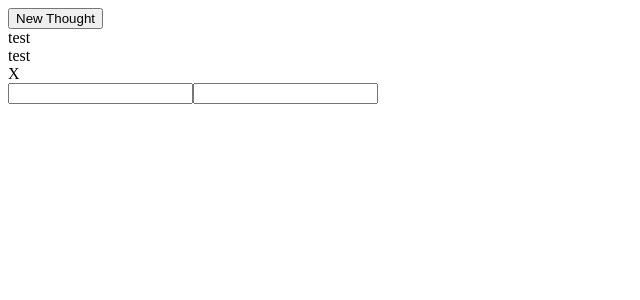
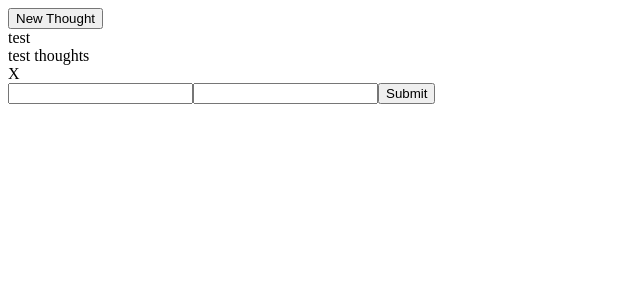
Before and after one commit to madeleinedippenaar/social-post, an Angular app: page / in a window 1280 px wide. Both pictures are taken after a click on the button "New Thought". Shown: the top 300 px of the page, without its empty margins (0-640 px from the left). Built offline with nearby package versions, Linux system fonts and the light colour scheme.

Commit message:
added event emmitters

```diff
--- a/src/app/shared/components/post-form/post-form.component.html
+++ b/src/app/shared/components/post-form/post-form.component.html
@@ -1,4 +1,5 @@
 <div>
     <input [(ngModel)]="post.title" />
     <input [(ngModel)]="post.thoughts" />
+    <button (click)="submitPost()">Submit</button>
 </div>
--- a/src/app/shared/components/post-form/post-form.component.ts
+++ b/src/app/shared/components/post-form/post-form.component.ts
@@ -1,4 +1,4 @@
-import { Component, OnInit } from '@angular/core';
+import { Component, OnInit, Output, EventEmitter } from '@angular/core';
 import { Post } from '../../models/social';
 
 @Component({
@@ -8,11 +8,16 @@ import { Post } from '../../models/social';
 })
 export class PostFormComponent implements OnInit {
 
-  post: Post = {title: '', thoughts: ''};
+  post: Post ={title: '', thoughts: ''}
+  @Output() submitted = new EventEmitter<Post>();
 
   constructor() { }
 
   ngOnInit(): void {
   }
 
+  submitPost() {
+    this.submitted.emit(this.post);
+  }
+
 }
--- a/src/app/shared/components/post/post.component.html
+++ b/src/app/shared/components/post/post.component.html
@@ -1,5 +1,5 @@
 <div>
     <div>{{post.title}}</div>
     <div>{{post.thoughts}}</div>
-    <div>X</div>
+    <div (click)="onDelete()">X</div>
 </div>
--- a/src/app/shared/components/post/post.component.ts
+++ b/src/app/shared/components/post/post.component.ts
@@ -1,4 +1,4 @@
-import { Component, Input, OnInit } from '@angular/core';
+import { Component, EventEmitter, Input, OnInit, Output } from '@angular/core';
 import { Post } from '../../models/social';
 
 @Component({
@@ -9,10 +9,15 @@ import { Post } from '../../models/social';
 export class PostComponent implements OnInit {
 
   @Input() post: Post = {title: '', thoughts: ''}
+  @Output() deleted = new EventEmitter<void>();
 
   constructor() { }
 
   ngOnInit(): void {
   }
 
+  onDelete() {
+    this.deleted.emit();
+  }
+
 }
--- a/src/app/shared/components/social-posts/social-posts.component.html
+++ b/src/app/shared/components/social-posts/social-posts.component.html
@@ -1,3 +1,3 @@
 <button (click)="showPostForm = !showPostForm">New Thought</button>
-<app-post *ngFor="let post of posts" [post]="post"></app-post>
-<app-post-form *ngIf="showPostForm" ></app-post-form>
+<app-post *ngFor="let post of posts; let i = index" [post]="post" (deleted)="onDelete(i)"></app-post>
+<app-post-form *ngIf="showPostForm" (submitted)="onSumbit($event)" ></app-post-form>
--- a/src/app/shared/components/social-posts/social-posts.component.ts
+++ b/src/app/shared/components/social-posts/social-posts.component.ts
@@ -9,7 +9,7 @@ import { Post } from '../../models/social';
 export class SocialPostsComponent implements OnInit {
 
   posts: Post[] = [
-    {title: 'test', thoughts: 'test'}
+    {title: "test", thoughts: "test thoughts"}
   ];
 
   showPostForm: boolean = false;
@@ -21,10 +21,11 @@ export class SocialPostsComponent implements OnInit {
 
   onSumbit(post: Post) {
     this.posts. push(post);
+    this.showPostForm = false;
   }
 
-  onDelete(post: Post) {
-
+  onDelete(i: number) {
+    this.posts.splice(i, 1);
   }
 
 }
```
